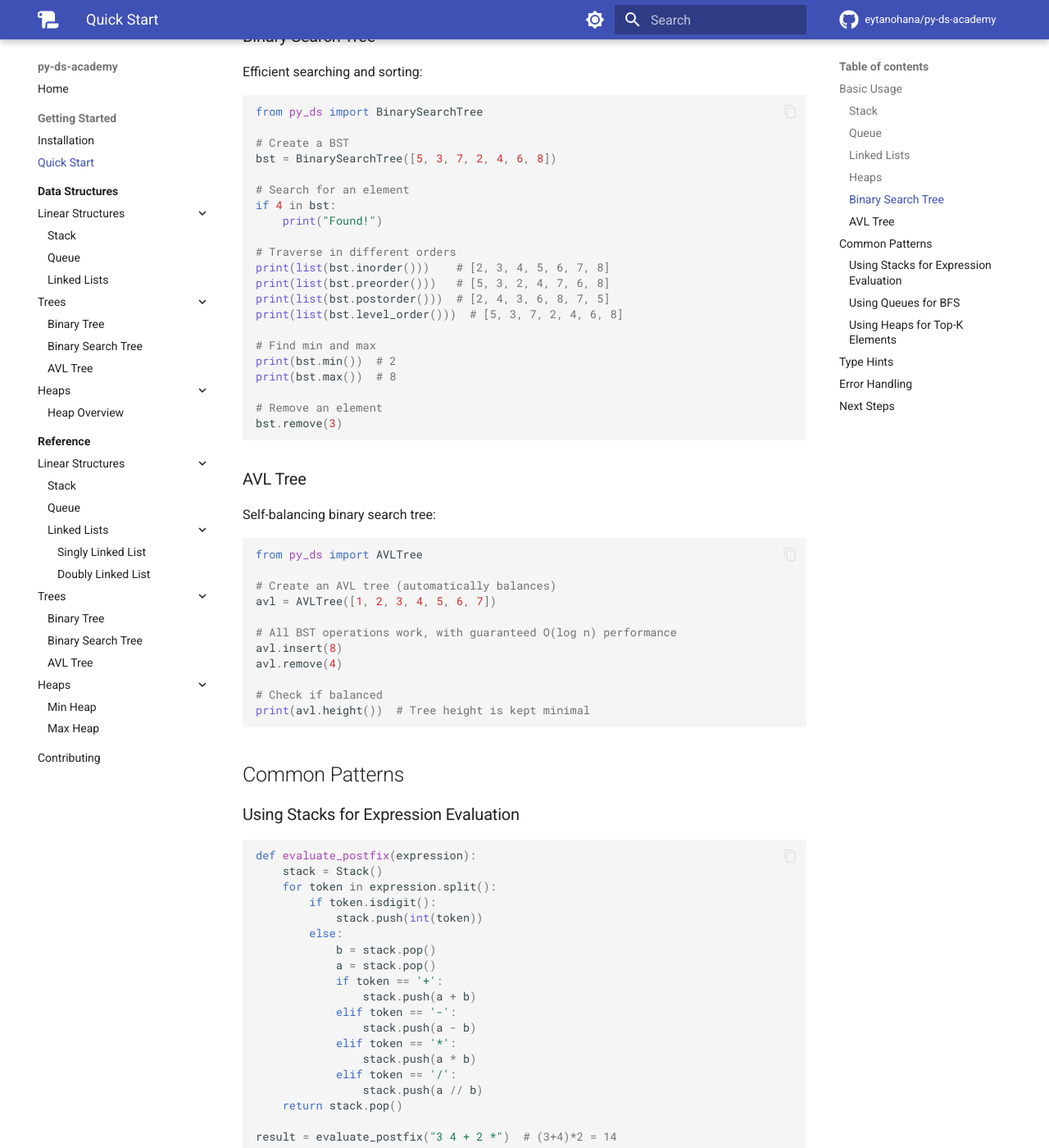
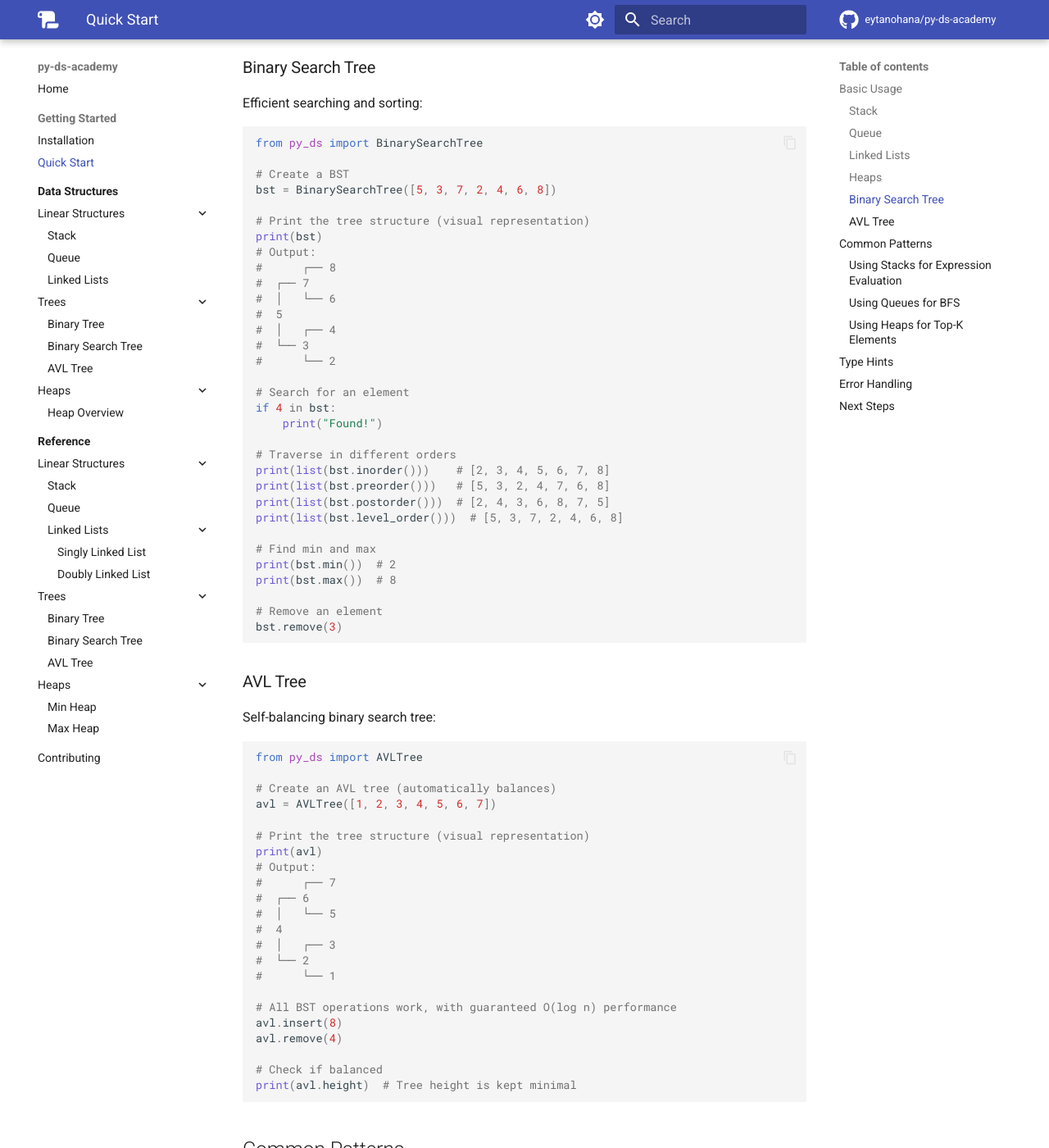
Before and after one commit to eytanohana/py-ds-academy, an MkDocs documentation site: the page built from docs/getting-started/quickstart.md, in a window 1280 px wide and 1400 px high, scrolled down 2126 px. Shown: the whole window at 82% size. Built offline with MkDocs 1.6.1 and Material for MkDocs 9.7.7, drawn with Linux system fonts in a browser that asks for light colours; comment, search, counter and statistics services are not loaded; the version menu is left out; some of the changed text lies outside the part shown.

Commit message:
add prints to quickstart

````diff
--- a/docs/getting-started/quickstart.md
+++ b/docs/getting-started/quickstart.md
@@ -66,12 +66,14 @@ sll = LinkedList([1, 2, 3])
 sll.append(4)  # O(1) operation
 sll.prepend(0)  # O(1) operation
 print(list(sll))  # [0, 1, 2, 3, 4]
+print(sll)  # HEAD → 0 → 1 → 2 → 3 → 4 → TAIL
 
 # Doubly linked list (supports reverse iteration / more efficient append/prepend)
 dll = DoublyLinkedList([1, 2, 3])
 dll.append(4)  # O(1) operation
 dll.prepend(0)  # O(1) operation
 print(list(dll))  # [0, 1, 2, 3, 4]
+print(dll)  # HEAD ⇆ 0 ⇆ 1 ⇆ 2 ⇆ 3 ⇆ 4 ⇆ TAIL
 
 # Reverse iteration (doubly linked only)
 for item in dll.reverse_iter():
@@ -108,6 +110,17 @@ from py_ds import BinarySearchTree
 # Create a BST
 bst = BinarySearchTree([5, 3, 7, 2, 4, 6, 8])
 
+# Print the tree structure (visual representation)
+print(bst)
+# Output:
+#      ┌── 8
+#  ┌── 7
+#  │   └── 6
+#  5
+#  │   ┌── 4
+#  └── 3
+#      └── 2
+
 # Search for an element
 if 4 in bst:
     print("Found!")
@@ -136,12 +149,23 @@ from py_ds import AVLTree
 # Create an AVL tree (automatically balances)
 avl = AVLTree([1, 2, 3, 4, 5, 6, 7])
 
+# Print the tree structure (visual representation)
+print(avl)
+# Output:
+#      ┌── 7
+#  ┌── 6
+#  │   └── 5
+#  4
+#  │   ┌── 3
+#  └── 2
+#      └── 1
+
 # All BST operations work, with guaranteed O(log n) performance
 avl.insert(8)
 avl.remove(4)
 
 # Check if balanced
-print(avl.height())  # Tree height is kept minimal
+print(avl.height)  # Tree height is kept minimal
 ```
 
 ## Common Patterns
````
